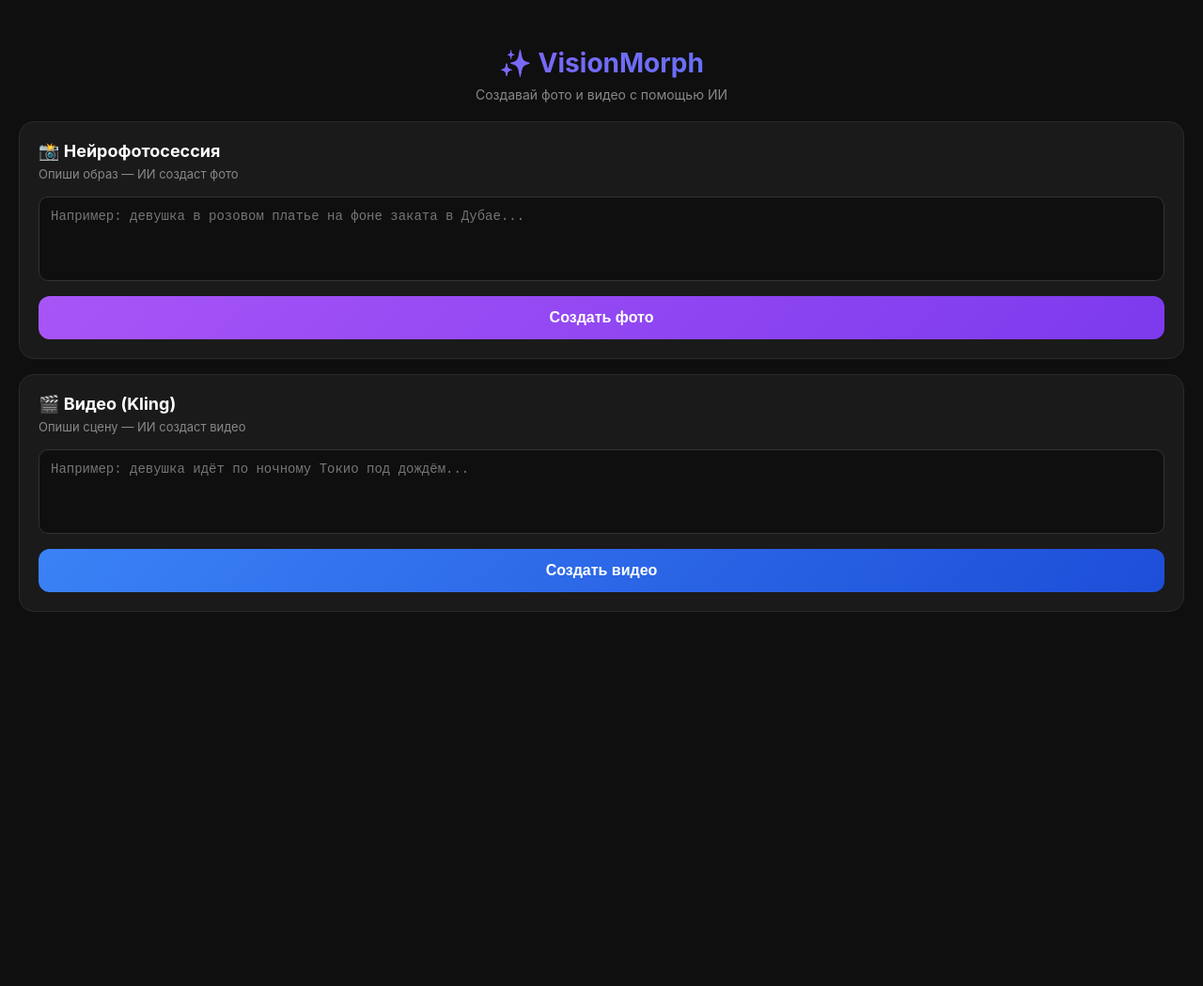
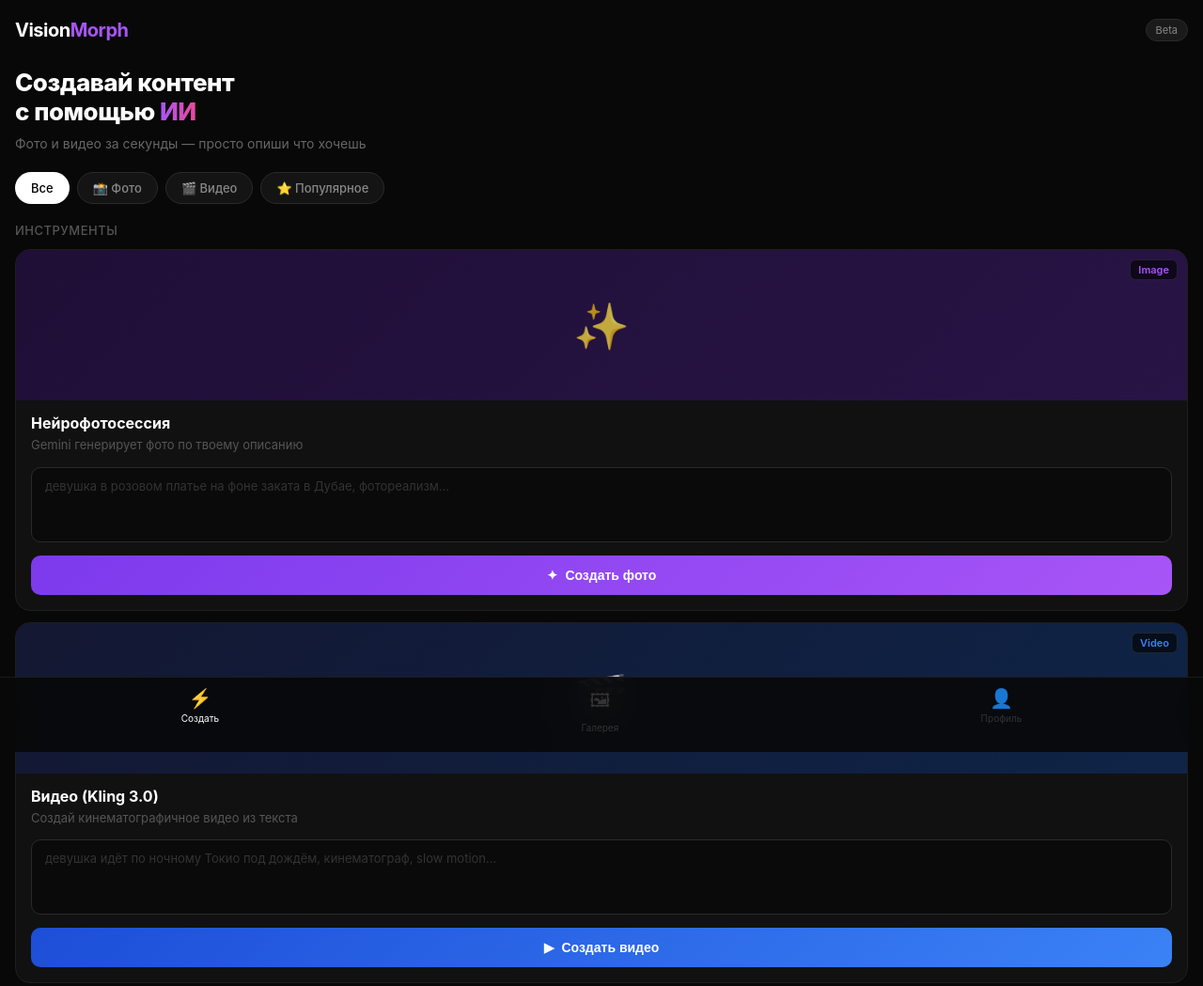
Before and after one commit to feoktistovkosta111-star/visionmorph, a website: page public/index.html in a window 1280 px wide. Shown: the whole page at 94% size. Before the commit the page ends 800 px from the top, so only its background shows below. Drawn offline with Linux system fonts and the light colour scheme; a script that the page names is missing.

Commit message:
new design

```diff
--- a/public/index.html
+++ b/public/index.html
@@ -1,4 +1,4 @@
- <!DOCTYPE html>
+<!DOCTYPE html>
 <html lang="ru">
 <head>
   <meta charset="UTF-8">
@@ -8,93 +8,350 @@
   <style>
     * { margin: 0; padding: 0; box-sizing: border-box; }
     body {
-      font-family: -apple-system, BlinkMacSystemFont, sans-serif;
-      background: #0f0f0f;
+      font-family: -apple-system, BlinkMacSystemFont, 'Segoe UI', sans-serif;
+      background: #080808;
       color: white;
       min-height: 100vh;
-      padding: 20px;
+      overflow-x: hidden;
     }
+
+    /* HEADER */
     .header {
-      text-align: center;
-      padding: 30px 0 20px;
+      padding: 20px 16px 0;
+      display: flex;
+      align-items: center;
+      justify-content: space-between;
     }
-    .header h1 {
-      font-size: 28px;
-      background: linear-gradient(135deg, #a855f7, #3b82f6);
+    .logo {
+      font-size: 20px;
+      font-weight: 700;
+      letter-spacing: -0.5px;
+    }
+    .logo span { color: #a855f7; }
+    .badge {
+      background: #1a1a1a;
+      border: 1px solid #2a2a2a;
+      color: #888;
+      font-size: 11px;
+      padding: 4px 10px;
+      border-radius: 20px;
+    }
+
+    /* HERO */
+    .hero {
+      padding: 28px 16px 20px;
+    }
+    .hero h1 {
+      font-size: 26px;
+      font-weight: 800;
+      line-height: 1.2;
+      letter-spacing: -0.5px;
+      margin-bottom: 8px;
+    }
+    .hero h1 em {
+      font-style: normal;
+      background: linear-gradient(90deg, #a855f7, #ec4899);
       -webkit-background-clip: text;
       -webkit-text-fill-color: transparent;
     }
-    .header p { color: #888; margin-top: 8px; font-size: 14px; }
-    .section {
-      background: #1a1a1a;
+    .hero p {
+      color: #666;
+      font-size: 14px;
+      line-height: 1.5;
+    }
+
+    /* TABS */
+    .tabs {
+      display: flex;
+      gap: 8px;
+      padding: 0 16px;
+      margin-bottom: 20px;
+      overflow-x: auto;
+      scrollbar-width: none;
+    }
+    .tabs::-webkit-scrollbar { display: none; }
+    .tab {
+      padding: 8px 16px;
+      border-radius: 20px;
+      font-size: 13px;
+      font-weight: 500;
+      cursor: pointer;
+      white-space: nowrap;
+      border: 1px solid transparent;
+      transition: all 0.2s;
+    }
+    .tab.active {
+      background: white;
+      color: black;
+    }
+    .tab:not(.active) {
+      background: #141414;
+      border-color: #2a2a2a;
+      color: #888;
+    }
+
+    /* CARDS GRID */
+    .section-title {
+      padding: 0 16px;
+      font-size: 13px;
+      color: #555;
+      font-weight: 500;
+      margin-bottom: 12px;
+      text-transform: uppercase;
+      letter-spacing: 0.5px;
+    }
+    .cards {
+      padding: 0 16px;
+      display: flex;
+      flex-direction: column;
+      gap: 12px;
+      margin-bottom: 24px;
+    }
+    .card {
+      background: #111;
       border-radius: 16px;
-      padding: 20px;
-      margin-bottom: 16px;
+      overflow: hidden;
+      border: 1px solid #1e1e1e;
+      cursor: pointer;
+      transition: transform 0.2s, border-color 0.2s;
+      position: relative;
+    }
+    .card:active { transform: scale(0.98); }
+    .card-preview {
+      width: 100%;
+      height: 160px;
+      object-fit: cover;
+      display: block;
+      background: linear-gradient(135deg, #1a0a2e, #0a1628);
+      display: flex;
+      align-items: center;
+      justify-content: center;
+      font-size: 48px;
+      position: relative;
+      overflow: hidden;
+    }
+    .card-preview::before {
+      content: '';
+      position: absolute;
+      inset: 0;
+      background: linear-gradient(135deg, #2d1b4e44, #1a2f5a44);
+    }
+    .card-preview-photo {
+      background: linear-gradient(135deg, #1a0a2e, #2d0a3e);
+    }
+    .card-preview-video {
+      background: linear-gradient(135deg, #0a1628, #0a2040);
+    }
+    .card-tag {
+      position: absolute;
+      top: 10px;
+      right: 10px;
+      background: rgba(0,0,0,0.6);
+      backdrop-filter: blur(10px);
+      border: 1px solid rgba(255,255,255,0.1);
+      color: white;
+      font-size: 11px;
+      padding: 3px 8px;
+      border-radius: 6px;
+      font-weight: 600;
+    }
+    .card-tag.photo { color: #a855f7; }
+    .card-tag.video { color: #3b82f6; }
+    .card-body {
+      padding: 14px 16px 16px;
+    }
+    .card-title {
+      font-size: 16px;
+      font-weight: 700;
+      margin-bottom: 4px;
+    }
+    .card-desc {
+      font-size: 13px;
+      color: #555;
+      margin-bottom: 14px;
+      line-height: 1.4;
+    }
+    .card-input {
+      width: 100%;
+      background: #0a0a0a;
       border: 1px solid #2a2a2a;
-    }
-    .section h2 { font-size: 18px; margin-bottom: 6px; }
-    .section p { color: #888; font-size: 13px; margin-bottom: 16px; }
-    textarea {
-      width: 100%;
-      background: #0f0f0f;
-      border: 1px solid #333;
       border-radius: 10px;
       color: white;
-      padding: 12px;
-      font-size: 14px;
+      padding: 11px 14px;
+      font-size: 13px;
       resize: none;
-      height: 90px;
+      height: 80px;
+      font-family: inherit;
+      margin-bottom: 10px;
+      transition: border-color 0.2s;
     }
-    textarea:focus { outline: none; border-color: #a855f7; }
+    .card-input:focus {
+      outline: none;
+      border-color: #444;
+    }
+    .card-input::placeholder { color: #333; }
     .btn {
       width: 100%;
-      padding: 14px;
+      padding: 13px;
       border: none;
-      border-radius: 12px;
-      font-size: 16px;
+      border-radius: 10px;
+      font-size: 14px;
       font-weight: 600;
       cursor: pointer;
-      margin-top: 12px;
+      display: flex;
+      align-items: center;
+      justify-content: center;
+      gap: 8px;
+      transition: opacity 0.2s;
     }
-    .btn-photo { background: linear-gradient(135deg, #a855f7, #7c3aed); color: white; }
-    .btn-video { background: linear-gradient(135deg, #3b82f6, #1d4ed8); color: white; }
+    .btn:active { opacity: 0.8; }
+    .btn-photo {
+      background: linear-gradient(135deg, #7c3aed, #a855f7);
+      color: white;
+    }
+    .btn-video {
+      background: linear-gradient(135deg, #1d4ed8, #3b82f6);
+      color: white;
+    }
+
+    /* RESULT */
     .result {
-      margin-top: 16px;
-      border-radius: 12px;
+      margin-top: 10px;
+      border-radius: 10px;
       overflow: hidden;
       display: none;
+      background: #0a0a0a;
+      border: 1px solid #1e1e1e;
     }
-    .result img, .result video { width: 100%; border-radius: 12px; }
-    .loading {
+    .result-inner {
+      padding: 14px;
       text-align: center;
-      padding: 20px;
-      color: #888;
+      color: #444;
+      font-size: 13px;
+    }
+    .loading-bar {
       display: none;
+      margin-top: 10px;
+      height: 3px;
+      background: #1a1a1a;
+      border-radius: 3px;
+      overflow: hidden;
     }
+    .loading-bar-inner {
+      height: 100%;
+      width: 0%;
+      background: linear-gradient(90deg, #a855f7, #3b82f6);
+      border-radius: 3px;
+      animation: load 2s ease forwards;
+    }
+    @keyframes load {
+      to { width: 100%; }
+    }
+
+    /* BOTTOM NAV */
+    .bottom-nav {
+      position: fixed;
+      bottom: 0;
+      left: 0;
+      right: 0;
+      background: rgba(8,8,8,0.9);
+      backdrop-filter: blur(20px);
+      border-top: 1px solid #1a1a1a;
+      padding: 10px 0 20px;
+      display: flex;
+      justify-content: space-around;
+    }
+    .nav-item {
+      display: flex;
+      flex-direction: column;
+      align-items: center;
+      gap: 3px;
+      color: #333;
+      font-size: 10px;
+      cursor: pointer;
+    }
+    .nav-item.active { color: white; }
+    .nav-icon { font-size: 20px; }
+    .pb { padding-bottom: 80px; }
   </style>
 </head>
 <body>
   <div class="header">
-    <h1>✨ VisionMorph</h1>
-    <p>Создавай фото и видео с помощью ИИ</p>
+    <div class="logo">Vision<span>Morph</span></div>
+    <div class="badge">Beta</div>
   </div>
 
-  <div class="section">
-    <h2>📸 Нейрофотосессия</h2>
-    <p>Опиши образ — ИИ создаст фото</p>
-    <textarea id="photoPrompt" placeholder="Например: девушка в розовом платье на фоне заката в Дубае..."></textarea>
-    <button class="btn btn-photo" onclick="generatePhoto()">Создать фото</button>
-    <div class="loading" id="photoLoading">⏳ Генерируем фото...</div>
-    <div class="result" id="photoResult"></div>
+  <div class="hero">
+    <h1>Создавай контент<br>с помощью <em>ИИ</em></h1>
+    <p>Фото и видео за секунды — просто опиши что хочешь</p>
   </div>
 
-  <div class="section">
-    <h2>🎬 Видео (Kling)</h2>
-    <p>Опиши сцену — ИИ создаст видео</p>
-    <textarea id="videoPrompt" placeholder="Например: девушка идёт по ночному Токио под дождём..."></textarea>
-    <button class="btn btn-video" onclick="generateVideo()">Создать видео</button>
-    <div class="loading" id="videoLoading">⏳ Генерируем видео... (1-2 мин)</div>
-    <div class="result" id="videoResult"></div>
+  <div class="tabs">
+    <div class="tab active">Все</div>
+    <div class="tab">📸 Фото</div>
+    <div class="tab">🎬 Видео</div>
+    <div class="tab">⭐ Популярное</div>
+  </div>
+
+  <div class="section-title">Инструменты</div>
+
+  <div class="cards pb">
+
+    <!-- PHOTO CARD -->
+    <div class="card">
+      <div class="card-preview card-preview-photo">
+        ✨
+        <div class="card-tag photo">Image</div>
+      </div>
+      <div class="card-body">
+        <div class="card-title">Нейрофотосессия</div>
+        <div class="card-desc">Gemini генерирует фото по твоему описанию</div>
+        <textarea class="card-input" id="photoPrompt" placeholder="девушка в розовом платье на фоне заката в Дубае, фотореализм..."></textarea>
+        <div class="loading-bar" id="photoBar"><div class="loading-bar-inner"></div></div>
+        <button class="btn btn-photo" onclick="generatePhoto()">
+          <span>✦</span> Создать фото
+        </button>
+        <div class="result" id="photoResult">
+          <div class="result-inner">Здесь появится фото</div>
+        </div>
+      </div>
+    </div>
+
+    <!-- VIDEO CARD -->
+    <div class="card">
+      <div class="card-preview card-preview-video">
+        🎬
+        <div class="card-tag video">Video</div>
+      </div>
+      <div class="card-body">
+        <div class="card-title">Видео (Kling 3.0)</div>
+        <div class="card-desc">Создай кинематографичное видео из текста</div>
+        <textarea class="card-input" id="videoPrompt" placeholder="девушка идёт по ночному Токио под дождём, кинематограф, slow motion..."></textarea>
+        <div class="loading-bar" id="videoBar"><div class="loading-bar-inner"></div></div>
+        <button class="btn btn-video" onclick="generateVideo()">
+          <span>▶</span> Создать видео
+        </button>
+        <div class="result" id="videoResult">
+          <div class="result-inner">Здесь появится видео</div>
+        </div>
+      </div>
+    </div>
+
+  </div>
+
+  <div class="bottom-nav">
+    <div class="nav-item active">
+      <div class="nav-icon">⚡</div>
+      <div>Создать</div>
+    </div>
+    <div class="nav-item">
+      <div class="nav-icon">🖼</div>
+      <div>Галерея</div>
+    </div>
+    <div class="nav-item">
+      <div class="nav-icon">👤</div>
+      <div>Профиль</div>
+    </div>
   </div>
 
   <script>
@@ -104,26 +361,31 @@
 
     function generatePhoto() {
       const prompt = document.getElementById('photoPrompt').value;
-      if (!prompt) { alert('Введи описание фото'); return; }
-      document.getElementById('photoLoading').style.display = 'block';
-      document.getElementById('photoResult').style.display = 'none';
-      // Здесь будет подключение к API
+      if (!prompt) { alert('Опиши фото'); return; }
+      const bar = document.getElementById('photoBar');
+      const result = document.getElementById('photoResult');
+      bar.style.display = 'block';
+      bar.innerHTML = '<div class="loading-bar-inner"></div>';
+      result.style.display = 'none';
       setTimeout(() => {
-        document.getElementById('photoLoading').style.display = 'none';
-        document.getElementById('photoResult').innerHTML = '<p style="color:#888;text-align:center;padding:20px">API будет подключён на следующем шаге</p>';
-        document.getElementById('photoResult').style.display = 'block';
+        bar.style.display = 'none';
+        result.innerHTML = '<div class="result-inner">API будет подключён на следующем шаге 🔜</div>';
+        result.style.display = 'block';
       }, 2000);
     }
 
     function generateVideo() {
       const prompt = document.getElementById('videoPrompt').value;
-      if (!prompt) { alert('Введи описание видео'); return; }
-      document.getElementById('videoLoading').style.display = 'block';
-      document.getElementById('videoResult').style.display = 'none';
+      if (!prompt) { alert('Опиши видео'); return; }
+      const bar = document.getElementById('videoBar');
+      const result = document.getElementById('videoResult');
+      bar.style.display = 'block';
+      bar.innerHTML = '<div class="loading-bar-inner"></div>';
+      result.style.display = 'none';
       setTimeout(() => {
-        document.getElementById('videoLoading').style.display = 'none';
-        document.getElementById('videoResult').innerHTML = '<p style="color:#888;text-align:center;padding:20px">API будет подключён на следующем шаге</p>';
-        document.getElementById('videoResult').style.display = 'block';
+        bar.style.display = 'none';
+        result.innerHTML = '<div class="result-inner">API будет подключён на следующем шаге 🔜</div>';
+        result.style.display = 'block';
       }, 2000);
     }
   </script>
```
